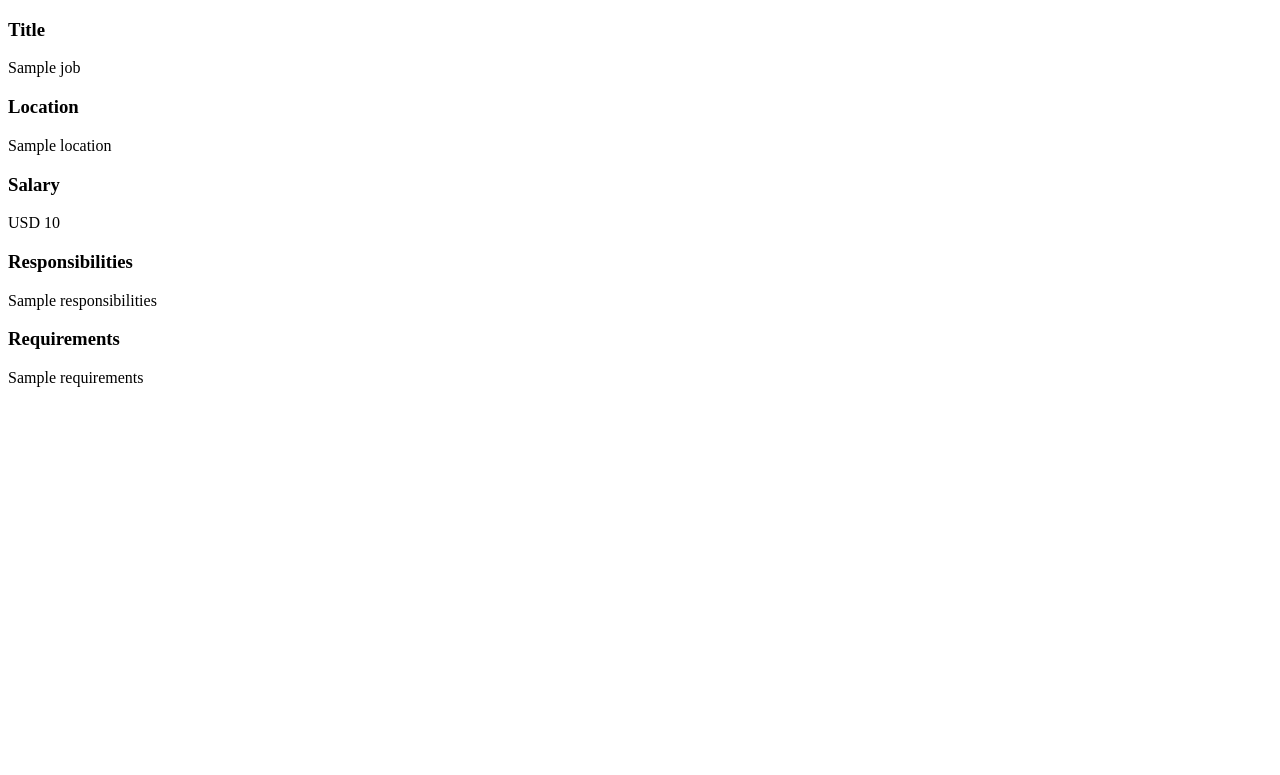
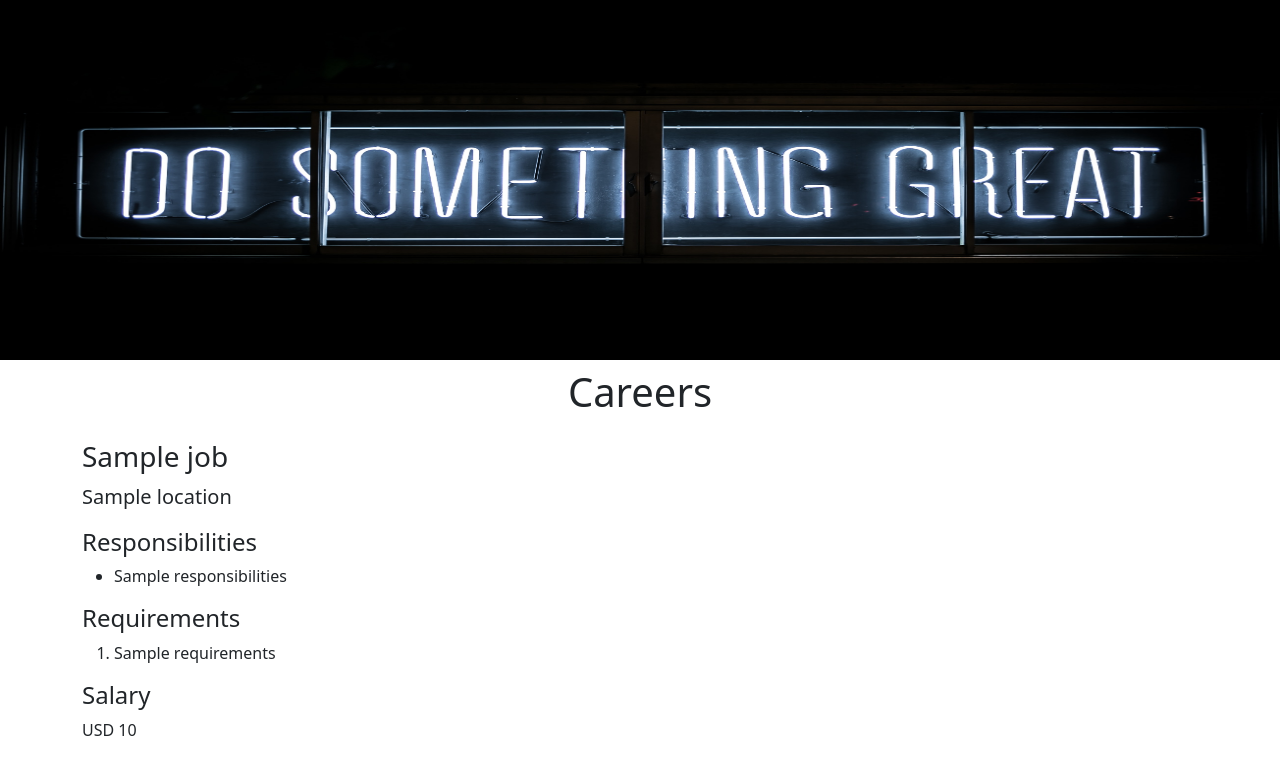
Before and after one commit to Kool-Cool/Complete_flask_Webapp_Career, a Flask app: template templates/jobpage.html in a window 1280 px wide. Shown: the top 775 px of the page. Run offline with Flask 3, Linux system fonts and the light colour scheme; the template is opened without the code that fills it: most values are stand-ins (such as "Sample title", 1, 10 or a date in 2020); parts of the project's set-up code (start-up, migrations or seed data) failed here and were passed over.

Commit message:
Dynamic pages for each job
Bootstrap framework
Decorating jobpage.html

```diff
--- /dev/null
+++ b/templates/banner.html
@@ -0,0 +1,7 @@
+<style>
+      #banner{
+        height: 360px;
+        width : 100%;
+      }
+</style>
+<img class="img-fluid" id="banner" src="https://completeflaskwebapp.omkarjadhav10.repl.co/static/career_banner.jpg">
--- /dev/null
+++ b/templates/bootstrap.html
@@ -0,0 +1,3 @@
+<meta charset="utf-8">
+<meta name="viewport" content="width=device-width, initial-scale=1">
+<link href="https://cdn.jsdelivr.net/npm/bootstrap@5.3.0/dist/css/bootstrap.min.css" rel="stylesheet" integrity="sha384-9ndCyUaIbzAi2FUVXJi0CjmCapSmO7SnpJef0486qhLnuZ2cdeRhO02iuK6FUUVM" crossorigin="anonymous">
--- a/templates/jobpage.html
+++ b/templates/jobpage.html
@@ -2,24 +2,42 @@
 
 <html>
   <head>
+
     <title> {{ job.title }} </title>
+    {% include 'bootstrap.html' %}
+
   </head>
 
   <body>
-    <h3>Title</h3>
-    <p>{{ job.title }}</p>
+    {% include 'banner.html' %}
 
-    <h3>Location</h3>
-    <p>{{ job['location'] }}</p>
+    <div class="container" >
+      <h1 class="text-center mt-2 mb-4">Careers</h1>
 
-    <h3>Salary </h3>
-    <p>{{job.currency}} {{ job.salary }}</p>
+      <h3 class="mb-2">{{ job.title }}</h3>
+      <p class="lead">{{ job['location'] }}</p>
 
-    <h3>Responsibilities </h3>
-    <p>{{ job.responsibilities }}</p>
+      <h4>Responsibilities </h4>
+      <ul>
+        {% for line in job.responsibilities.split("\n")  %}
+        <li>{{line}}</li>
+        {% endfor %}
 
-    <h3>Requirements </h3>
-    <p>{{ job.requirements }}</p>
+      </ul>
+      <!-- <p>{{ job.responsibilities }}</p>-->
+
+
+      <h4>Requirements </h4>
+      <ol>
+        {% for line in job.requirements.split("\n") %}
+        <li>{{line}}</li>
+        {% endfor %}
+      </ol>
+      <!-- <p>{{ job.requirements }}</p> -->
+
+      <h4>Salary </h4>
+      <p>{{job.currency}} {{ job.salary }}</p>
+    </div>
 
 
 
```
Also changed, not shown: templates/home.html (+3 -10 lines).
